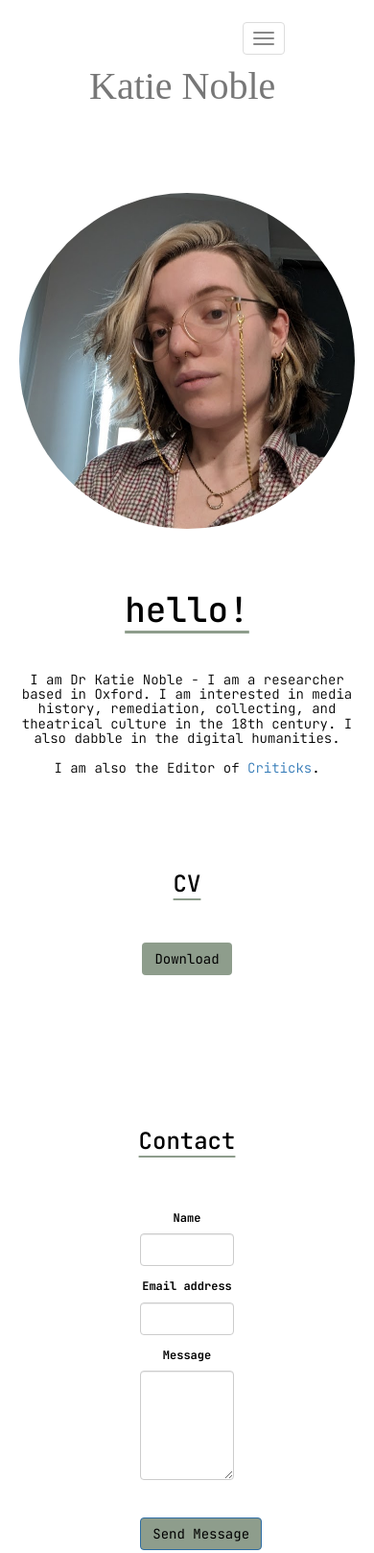
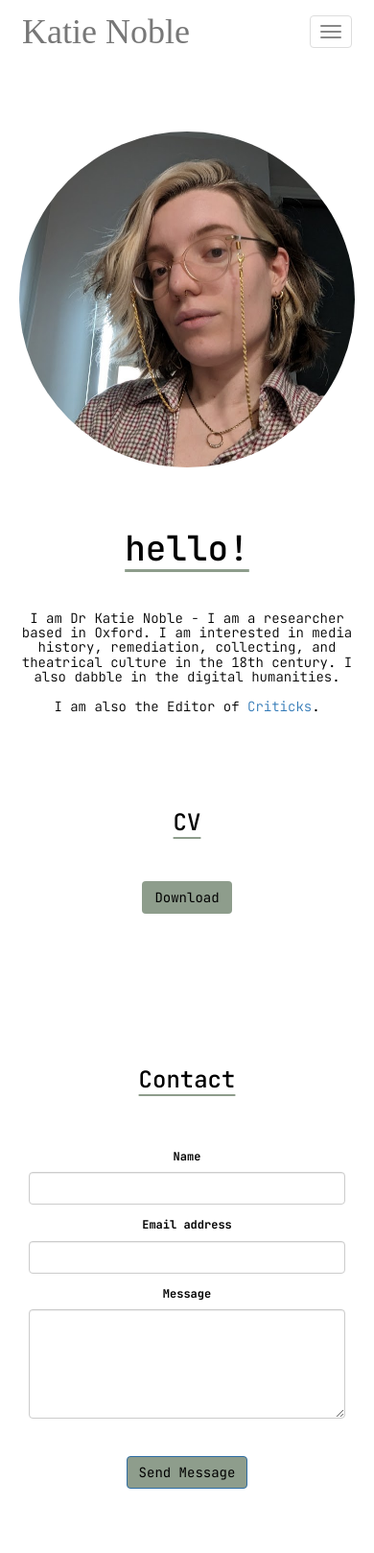
Before and after one commit to ktrebecca/ktrebecca.github.io, a plain HTML site: page index.html in a window 390 px wide. Shown: the top 1618 px of the page at 96% size. Drawn offline with nearby package versions, Linux system fonts and the light colour scheme; a web font is replaced by a local one.

Commit message:
changes to mobile views

```diff
--- a/styles.css
+++ b/styles.css
@@ -41,15 +41,12 @@ body {
     top: 0;
     z-index: 1;
   }
-  .navbar-nav li a:active {
-    color: #000000;
-  }
   .navbar-nav  li a:hover {
     color: #8e9d8c !important;
   }
   .navbar-brand {
     font-family: unifrakturmaguntia;
-    font-size: 40px;
+    font-size: 48px;
     color:#000000;
   }
   .btn{
@@ -84,7 +81,7 @@ body {
   #contactform {
     text-align: center;
     margin: auto;
-    width: 25vw;
+    width: 50%;
   }
   #emaillabel, #namelabel, #messagelabel {
     font-size: 12px;
@@ -92,3 +89,14 @@ body {
   .form-label {
     font-size: 12px;
   }
+  @media (max-width: 600px) {
+    .navbar-brand {
+        font-size: 36px; /* Reduce font size on small devices */   /* Adjust padding */
+    }
+    .navbar {
+      padding: 8px;
+    }
+    #contactform{
+      width: 100%
+    }
+}
```
